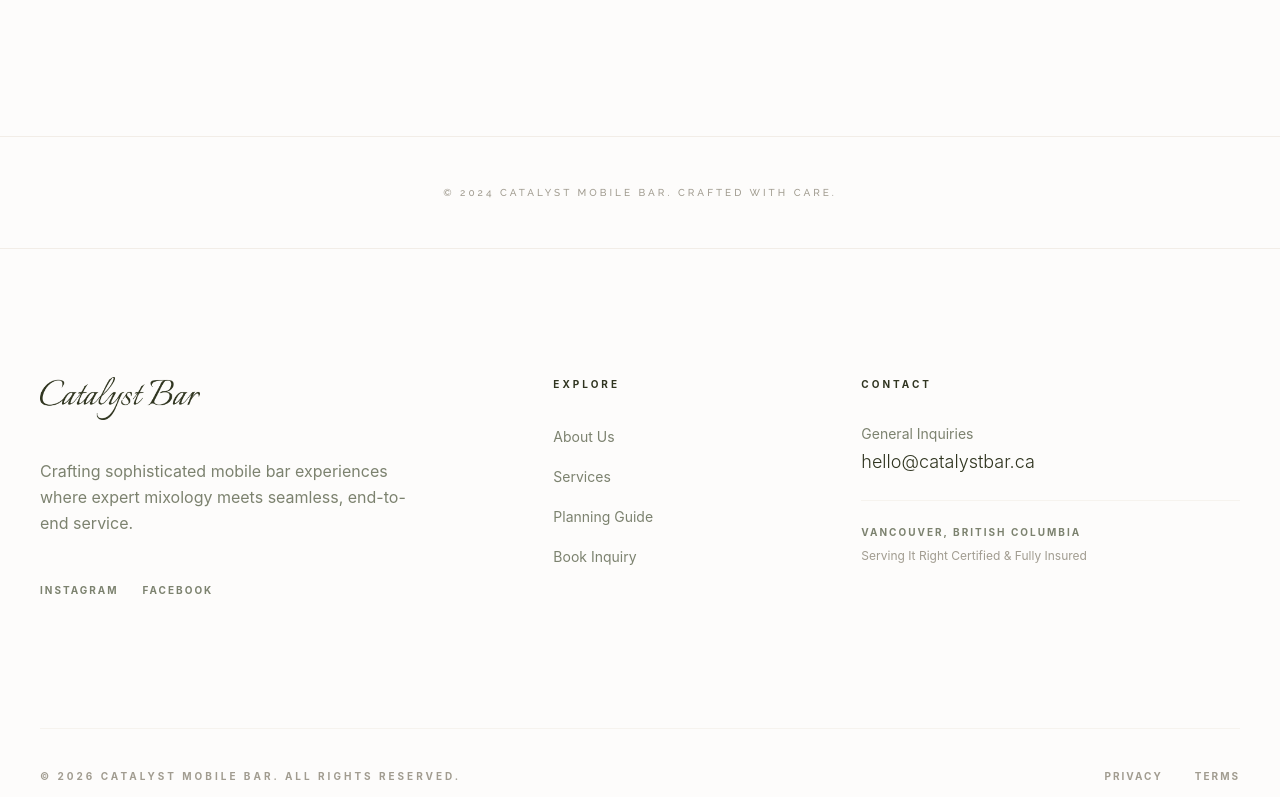
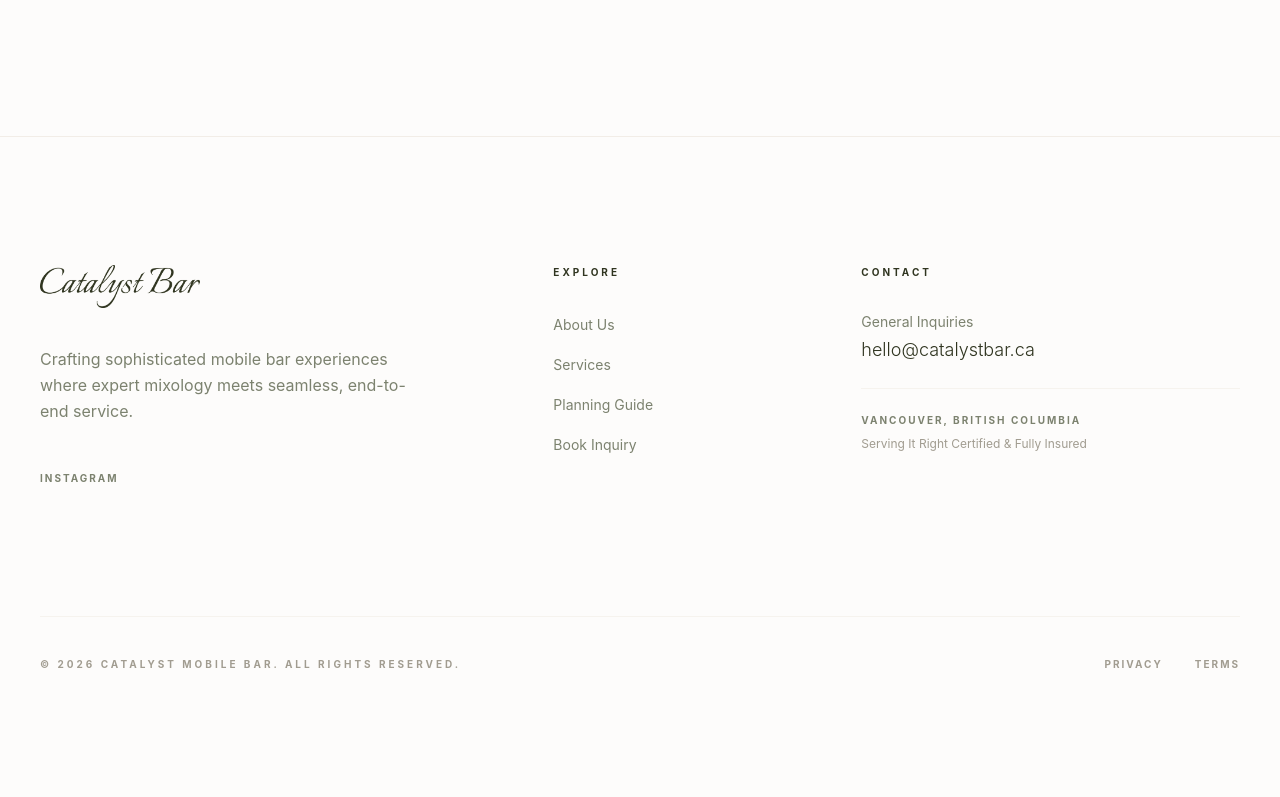
Before and after one commit to moomooj/catalyst, a Next.js app: page / in a window 1280 px wide. Shown: the part 4868-5665 px from the top of the page. Built offline with nearby package versions, Linux system fonts and the light colour scheme.

Commit message:
fix: update dry hire cocktail count and clean up redundant links/sections

```diff
--- a/src/app/page.tsx
+++ b/src/app/page.tsx
@@ -279,13 +279,6 @@ export default function HomePage() {
           </div>
         </div>
       </section>
-
-      {/* Footer - Minimal */}
-      <footer className="border-t border-[#D6CAB7]/30 py-12 text-center">
-        <p className="text-[10px] font-medium tracking-[0.3em] uppercase text-[#A19C90]">
-          © 2024 Catalyst Mobile Bar. Crafted with care.
-        </p>
-      </footer>
     </main>
   );
 }
--- a/src/components/common/Footer.tsx
+++ b/src/components/common/Footer.tsx
@@ -32,9 +32,6 @@ export function Footer() {
             <div className="mt-10 flex gap-6">
               <a href="#" className="text-[#7C826F] transition hover:text-[#303520]">
                 <span className="text-[10px] font-bold uppercase tracking-[0.2em]">Instagram</span>
-              </a>
-              <a href="#" className="text-[#7C826F] transition hover:text-[#303520]">
-                <span className="text-[10px] font-bold uppercase tracking-[0.2em]">Facebook</span>
               </a>
             </div>
           </div>
--- a/src/features/booking/components/BookingCalendarStep.tsx
+++ b/src/features/booking/components/BookingCalendarStep.tsx
@@ -46,7 +46,7 @@ const packageOptions = [
         id: "standard-base",
         label: "Dry hire",
         totalPrice: 1000,
-        includedCocktails: 0,
+        includedCocktails: 2,
       },
     ],
   },
```
Also changed, not shown: 1 other file (tests, documents, lock files or other folders).
